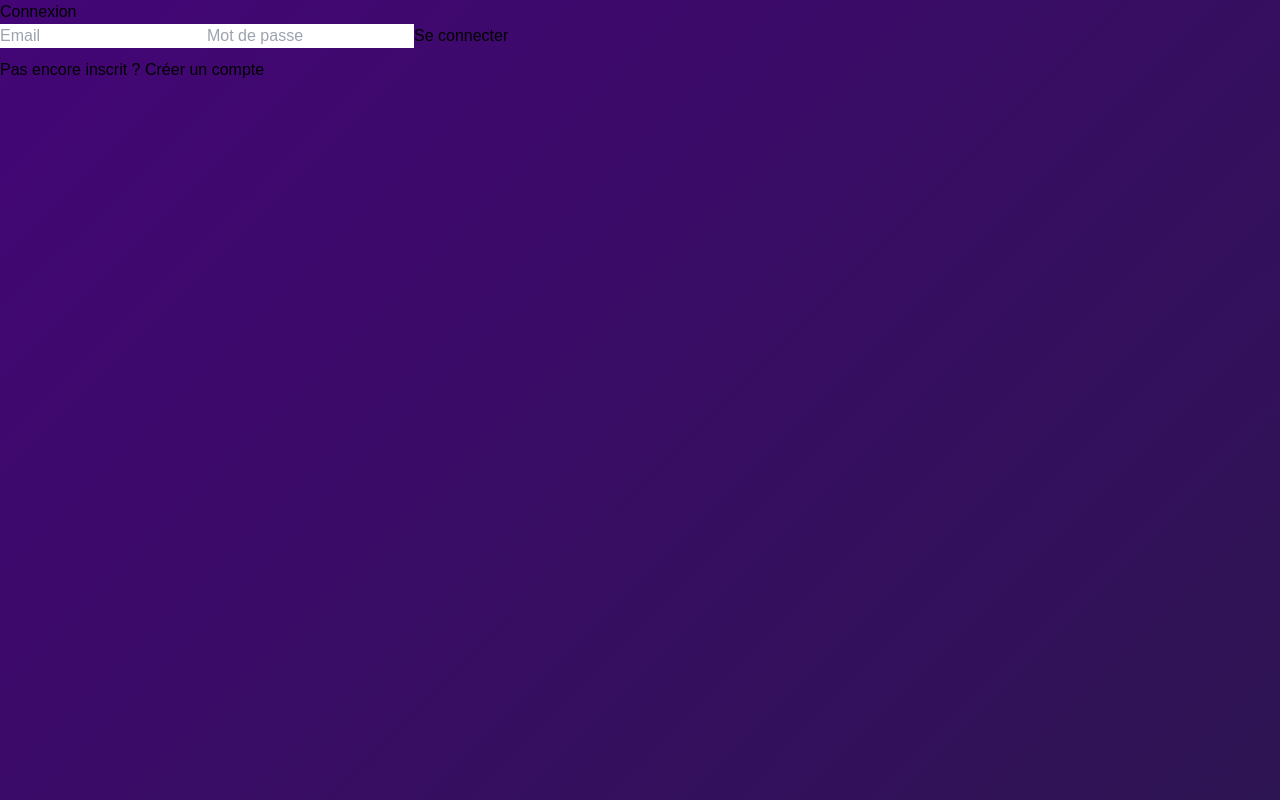
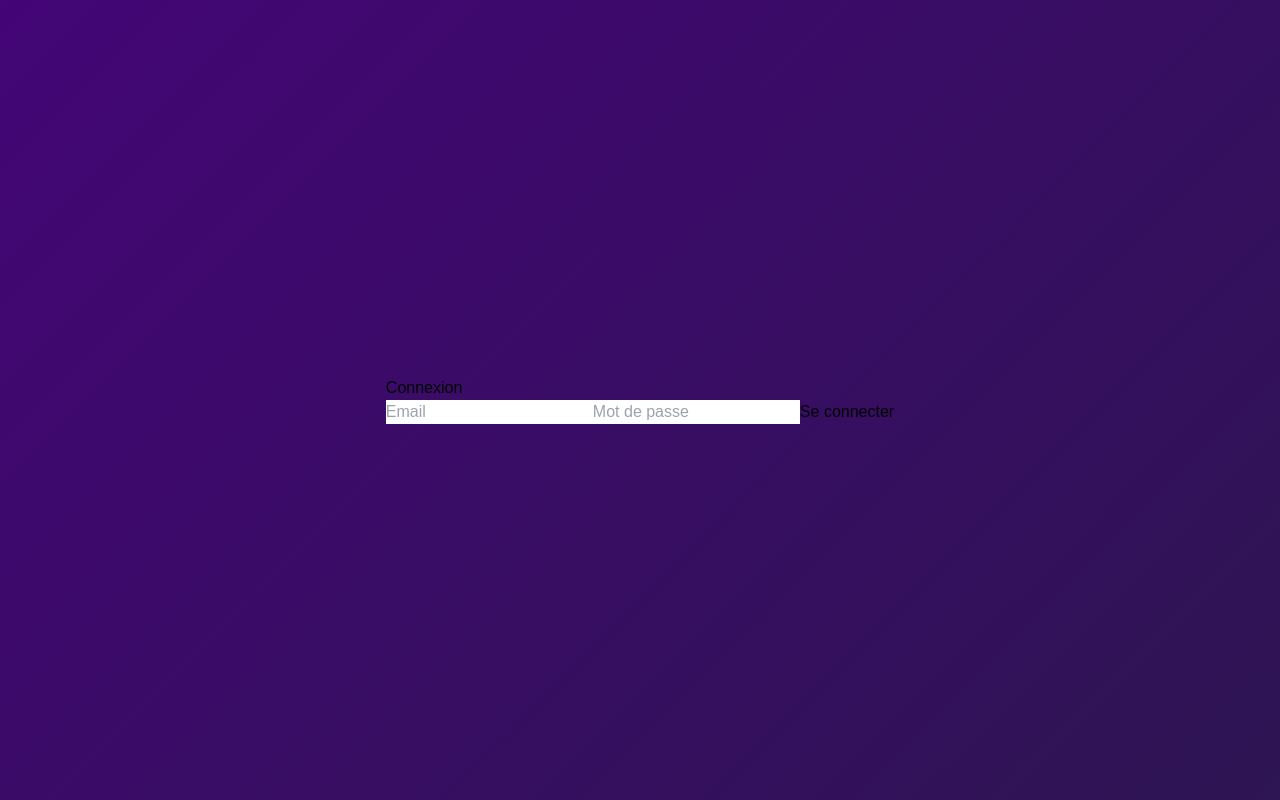
Before and after one commit to OneOffsas/OneOFFClaim, a React (Vite) app: page /login in a window 1280 px wide. Built offline with nearby package versions, Linux system fonts and the light colour scheme; the HTML template or start-up script is replaced by a standard one.

Commit message:
Update Login.jsx

```diff
--- a/src/pages/Login.jsx
+++ b/src/pages/Login.jsx
@@ -1,49 +1,46 @@
 import React, { useState } from 'react';
 import './login.css';
-import { signInWithEmailAndPassword } from 'firebase/auth';
-import { auth } from '../firebase';
 
-function Login({ onLoginSuccess }) {
+const Login = () => {
   const [email, setEmail] = useState('');
   const [motDePasse, setMotDePasse] = useState('');
   const [message, setMessage] = useState('');
 
   const handleLogin = async (e) => {
     e.preventDefault();
+    setMessage('Connexion en cours...');
+
     try {
-      await signInWithEmailAndPassword(auth, email, motDePasse);
-      setMessage('✅ Connexion réussie !');
-      onLoginSuccess();
+      // Ajoute ici l’appel à Firebase Auth
+      setMessage('✅ Connexion réussie');
     } catch (error) {
-      console.error(error);
-      setMessage('❌ Email ou mot de passe incorrect.');
+      setMessage('❌ Connexion échouée');
     }
   };
 
   return (
-    <div className="auth-container">
-      <form className="auth-card" onSubmit={handleLogin}>
+    <div className="login-container">
+      <form className="login-form" onSubmit={handleLogin}>
         <h2>Connexion</h2>
         <input
           type="email"
           placeholder="Email"
           value={email}
+          required
           onChange={(e) => setEmail(e.target.value)}
-          required
         />
         <input
           type="password"
           placeholder="Mot de passe"
           value={motDePasse}
+          required
           onChange={(e) => setMotDePasse(e.target.value)}
-          required
         />
         <button type="submit">Se connecter</button>
-        <p className="message">{message}</p>
-        <p className="link">Pas encore inscrit ? <a href="/register">Créer un compte</a></p>
+        <p className="login-message">{message}</p>
       </form>
     </div>
   );
-}
+};
 
 export default Login;
```
